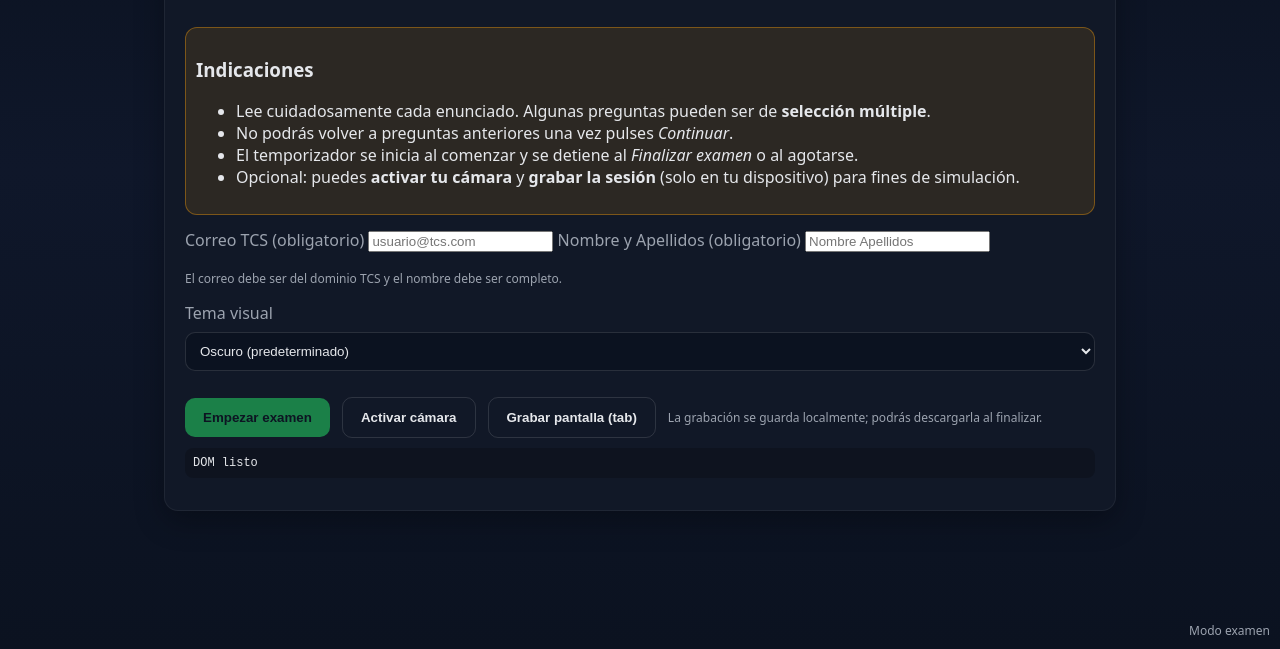
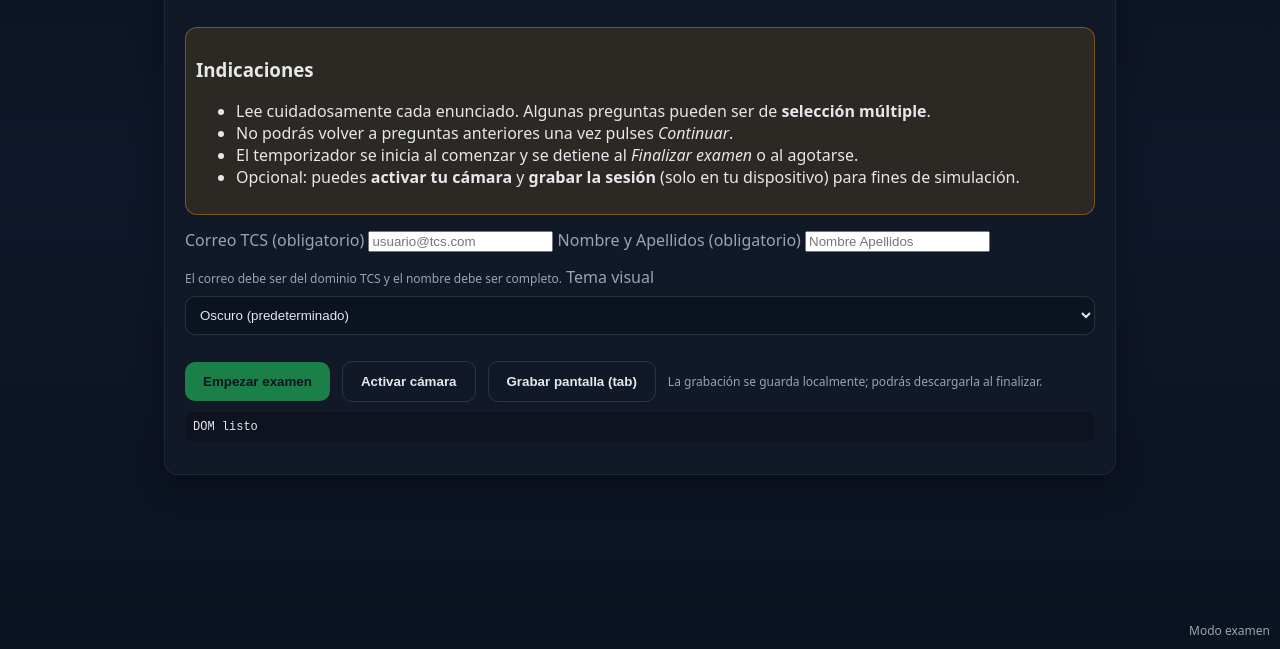
Before and after one commit to Kouller/examen_preview, a plain HTML site: page index.html in a window 1280 px wide. Shown: the part 151-800 px from the top of the page. Drawn offline with nearby package versions, Linux system fonts and the light colour scheme.

Commit message:
Update index.html

```diff
--- a/index.html
+++ b/index.html
@@ -42,7 +42,6 @@
       <input id="studentFullName" type="text" required placeholder="Nombre Apellidos" />
       <div class="space"></div>
       <span class="tiny muted">El correo debe ser del dominio TCS y el nombre debe ser completo.</span>
-      <div class="space"></div>
       <!-- Selector de tema (claro/oscuro) -->
       <label for="themeSelect" class="muted">Tema visual</label>
       <select id="themeSelect" style="width:100%;padding:10px;border-radius:10px;border:1px solid rgba(255,255,255,.12);background:#0b1220;color:#e5e7eb;margin:8px 0 12px">
```
